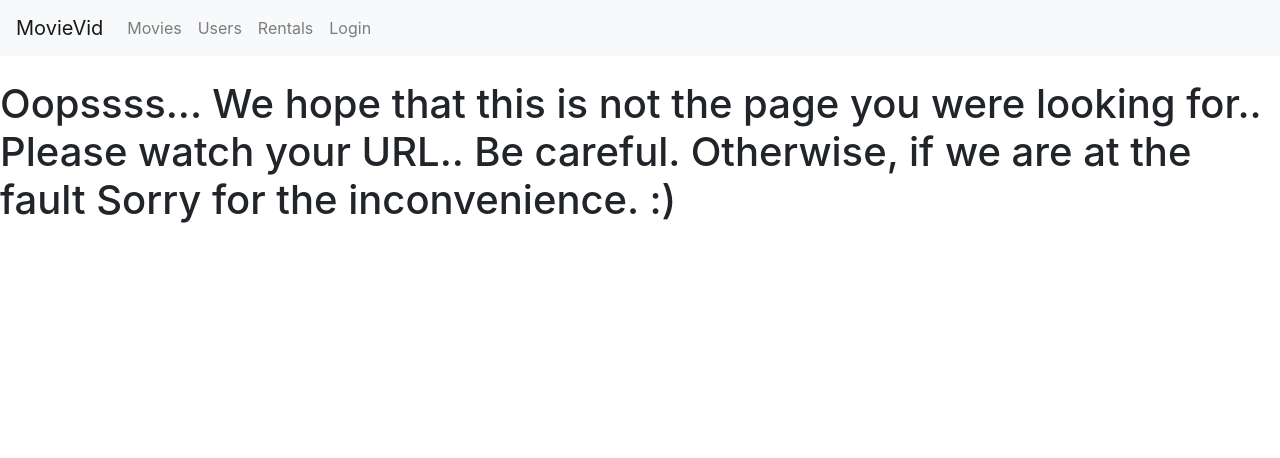
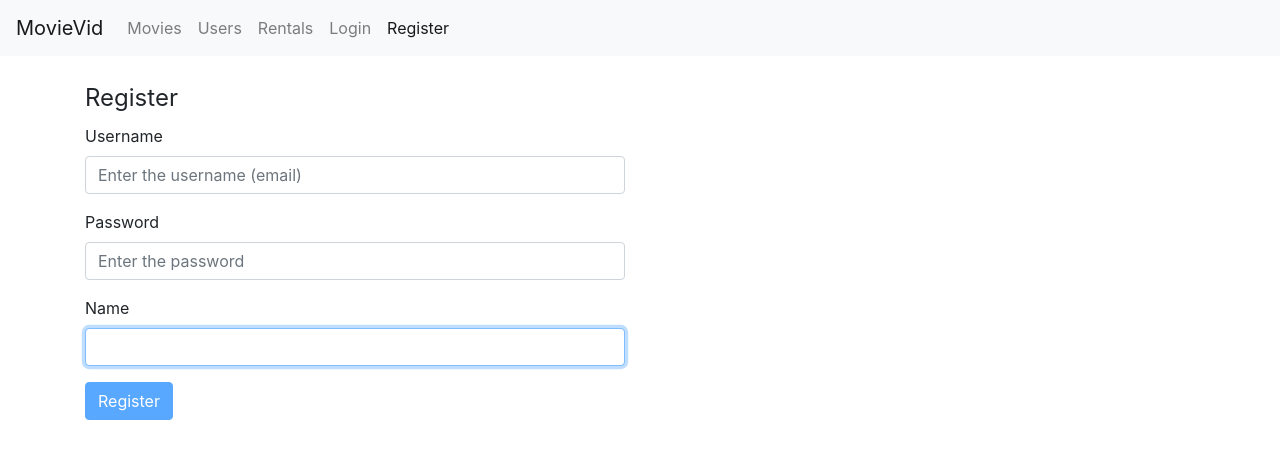
Before and after one commit to prateek951/Movie-Vid-App, a React (Create React App) app in the folder movievid/: page /register in a window 1280 px wide. Before the commit this address led to /not-found. Shown: the top 458 px of the page. Built offline with nearby package versions, Linux system fonts and the light colour scheme.

Commit message:
working on the register form

```diff
--- a/movievid/src/App.js
+++ b/movievid/src/App.js
@@ -7,6 +7,7 @@ import NotFound from "./components/NotFound";
 import MovieForm from "./components/MovieForm";
 import Navbar from "./components/Navbar";
 import Login from "./components/Login";
+import Register from "./components/Register";
 import "./App.css";
 
 class App extends Component {
@@ -16,6 +17,7 @@ class App extends Component {
         <Navbar/>
         <br />
         <Switch>
+          <Route path='/register' component={Register}/>
           <Route path='/login' component={Login}/>
           <Route path='/movies/:id' exact component={MovieForm}/>
           <Route path="/movies" exact component={Movies} />
--- a/movievid/src/components/Login.js
+++ b/movievid/src/components/Login.js
@@ -96,7 +96,7 @@ export default class Login extends Form {
         {/* {this.renderErrors()} */}
         <form onSubmit={this.handleSubmit}>
           <legend>Login</legend>
-          {this.renderInput("username","Username","text","Enter the username")}
+          {this.renderInput("username","Username","Enter the username")}
           {this.renderInput("password","Password","password","Enter the password")}
           {this.renderButton(this.state.myBtn,{username,password})}
         </form>
--- a/movievid/src/components/Navbar.js
+++ b/movievid/src/components/Navbar.js
@@ -38,6 +38,11 @@ const Navbar = () =>  {
                 Login
               </NavLink>
             </li>
+            <li className="nav-item">
+              <NavLink className="nav-link" to="/register">
+                Register
+              </NavLink>
+            </li>
           </ul>
         </div>
       </nav>
--- /dev/null
+++ b/movievid/src/components/Register.js
@@ -0,0 +1,53 @@
+import React from "react";
+import Joi from "joi-browser";
+import Form from "./common/Form";
+
+export default class Register extends Form {
+  state = {
+    data: {
+      username: "",
+      password: "",
+      name: ""
+    },
+    label: "Register",
+    errors: {}
+  };
+  //Define the JOI sophisticated validation
+  schema = {
+    username: Joi.string()
+      .email()
+      .required().label('Username'),
+    password: Joi.string().required().label('Password'),
+    name: Joi.string().required().label('Name')
+  };
+
+  makeSubmissionToServer() {
+    //Async call to register
+    console.log("Submitted");
+  }
+
+  render() {
+    const { label, data } = this.state;
+    return (
+      <div className="container">
+        <form onSubmit={this.handleSubmit}>
+          <legend>Register</legend>
+          {this.renderInput(
+            "username",
+            "Username",
+            "email",
+            "Enter the username (email)"
+          )}
+          {this.renderInput(
+            "password",
+            "Password",
+            "password",
+            "Enter the password"
+          )}
+          {this.renderInput("name", "Name", "Enter the full namem")}
+          {this.renderButton(label, data)}
+        </form>
+      </div>
+    );
+  }
+}
--- a/movievid/src/components/common/Form.js
+++ b/movievid/src/components/common/Form.js
@@ -64,7 +64,7 @@ export default class Form extends Component {
       </button>
     );
   };
-  renderInput(name,label,type,placeholder) {
+  renderInput(name,label,type='text',placeholder) {
       const { errors, data} = this.state;
     return (
       <Input
--- a/movievid/src/components/common/Input.js
+++ b/movievid/src/components/common/Input.js
@@ -2,11 +2,11 @@ import React from 'react';
 
 const Input = ({
     name,
+    label,
     error,
     type,
     placeholder,
     value,
-    label,
     handleStringChange
 }) => {
     return (
```
